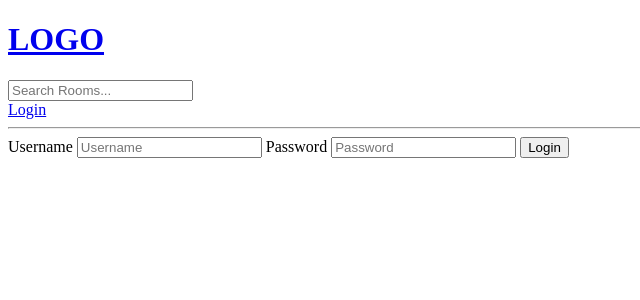
After one commit to dprograma/djangoweb, a Django app: page /login/ in a window 1280 px wide. The commit adds this page. Shown: the top 300 px of the page, without its empty margins (0-640 px from the left). Run offline with Django 4.2, Linux system fonts and the light colour scheme.

Commit message:
Added login, logout features

```diff
--- a/base/templates/base/home.html
+++ b/base/templates/base/home.html
@@ -23,7 +23,7 @@
         {% endfor %}
     </div>
     <div>
-        <h1>Home Template</h1>
+        <h3>{{ room_count }} rooms available</h3>
 <a href="{% url 'create-room' %}">Create Room</a>
 <div>
     {% for room in rooms %}
--- /dev/null
+++ b/base/templates/base/login_register.html
@@ -0,0 +1,14 @@
+{% extends 'main.html' %}
+
+{% block content %}
+    <form action="" method="post">
+        {% csrf_token %}
+        <label for="username">Username</label>
+        <input type="text" name="username" placeholder="Username">
+
+        <label for="password">Password</label>
+        <input type="password" name="password" placeholder="Password">
+
+        <input type="submit" value="Login">
+    </form>
+{% endblock content %}
--- a/base/urls.py
+++ b/base/urls.py
@@ -2,6 +2,8 @@ from django.urls import path
 from . import views
 
 urlpatterns = [
+    path('login/', views.loginUser, name="login"),
+    path('logout/', views.logoutUser, name="logout"),
     path('', views.home, name="home"),
     path('room/<int:pk>', views.room, name="room"),
     path('create-room/', views.createRoom, name="create-room"),
--- a/base/views.py
+++ b/base/views.py
@@ -1,25 +1,47 @@
 from django.shortcuts import redirect, render
+from django.contrib.auth.models import User
+from django.contrib.auth import authenticate, login, logout
+from django.contrib import messages
 from django.db.models import Q
 from . models import Topic, Room, Message
 from .forms import RoomForm
 
 # Create your views here.
 
-# rooms = [
-#     {'id': 1, 'name': 'learn python with me'},
-#     {'id': 2, 'name': 'lets learn JavaScript'},
-#     {'id': 3, 'name': 'frontend development'},
-# ]
+def loginUser(request):
+    if request.method == "POST":
+        username = request.POST.get('username')
+        password = request.POST.get('password')
 
+        try:
+            user = User.objects.get(username=username)
+        except:
+            messages.error(request, 'User does not exist.')
+
+        user = authenticate(request, username=username, password=password)
+        if user is not None:
+            login(request, user)
+            return redirect('home')
+        else:
+            messages.error(request, 'Invalid username or password.')
+    context = {}
+    return render(request, 'base/login_register.html', context)
+
+def logoutUser(request):
+    logout(request)
+    return redirect('home')
 
 def home(request):
     q = request.GET.get('q') if request.GET.get('q') != None else ''
     print("q is: ", q)
     rooms = Room.objects.filter(Q(topic__name__icontains=q)|
-    Q(name__icontains=q)| Q(description__icontains=q)| Q(topic__host__icontains=q))
+    Q(name__icontains=q)| Q(description__icontains=q) | Q(host__username__icontains=q))
     print("room is: ", rooms.query)
+    print("room queryset", rooms)
+    room_count = rooms.count()
+    print("room count", room_count)
     topics = Topic.objects.all()
-    context = {'rooms': rooms, 'topics': topics}
+    context = {'rooms': rooms, 'topics': topics, 'room_count': room_count}
     return render(request, 'base/home.html', context)
 
 
--- a/templates/main.html
+++ b/templates/main.html
@@ -7,6 +7,14 @@
 <body>
 {% include 'navbar.html' %}
 
+{% if messages %}
+<ul class="messages">
+    {% for message in messages %}
+    <li>{{ message }}</li>
+    {% endfor %}
+</ul>
+{% endif %}
+
 {% block content %}
 
 {% endblock %}
--- a/templates/navbar.html
+++ b/templates/navbar.html
@@ -2,4 +2,9 @@
 <form action="{% url 'home' %}">
     <input type="text" name="q" placeholder="Search Rooms...">
 </form>
+{% if request.user.is_authenticated %}
+<a href="{% url 'logout' %}">Logout</a>
+{% else %}
+<a href="{% url 'login' %}">Login</a>
+{% endif %}
 <hr />
```
